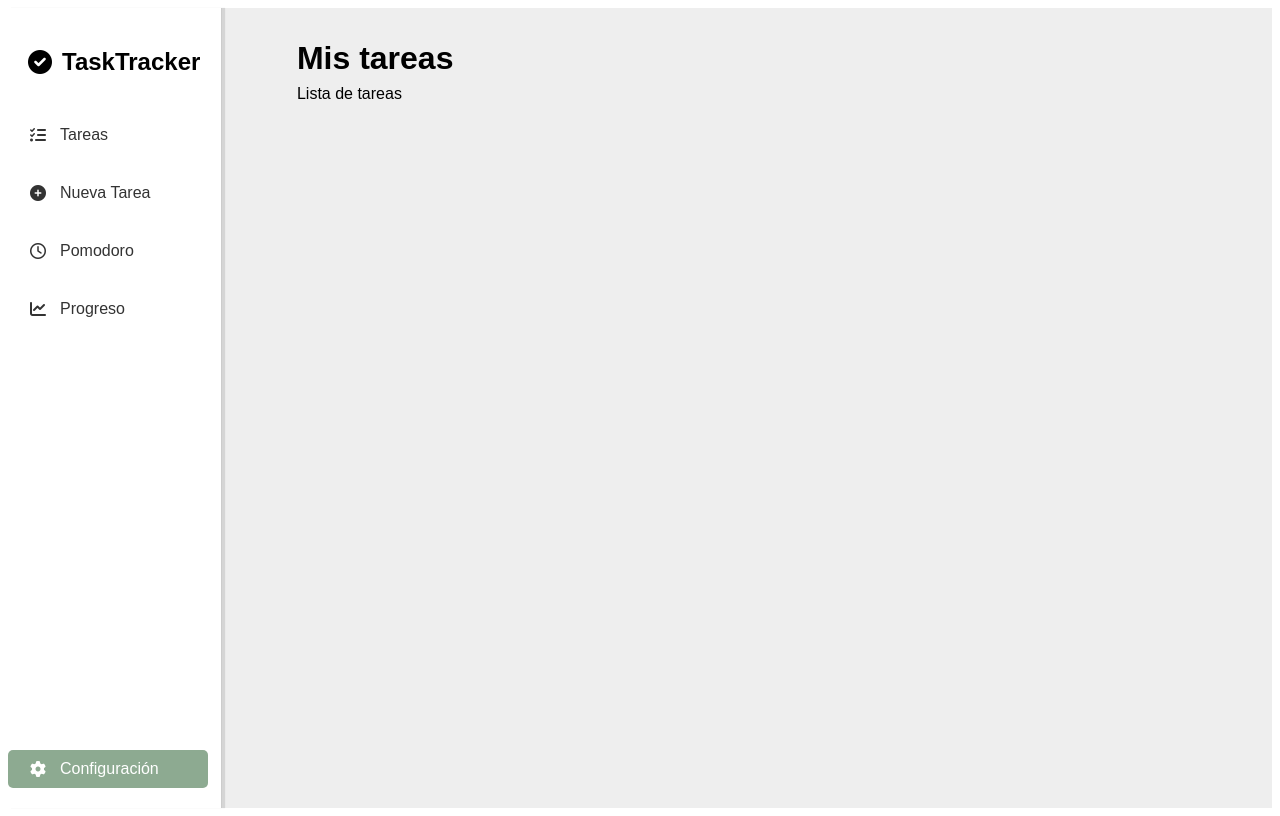
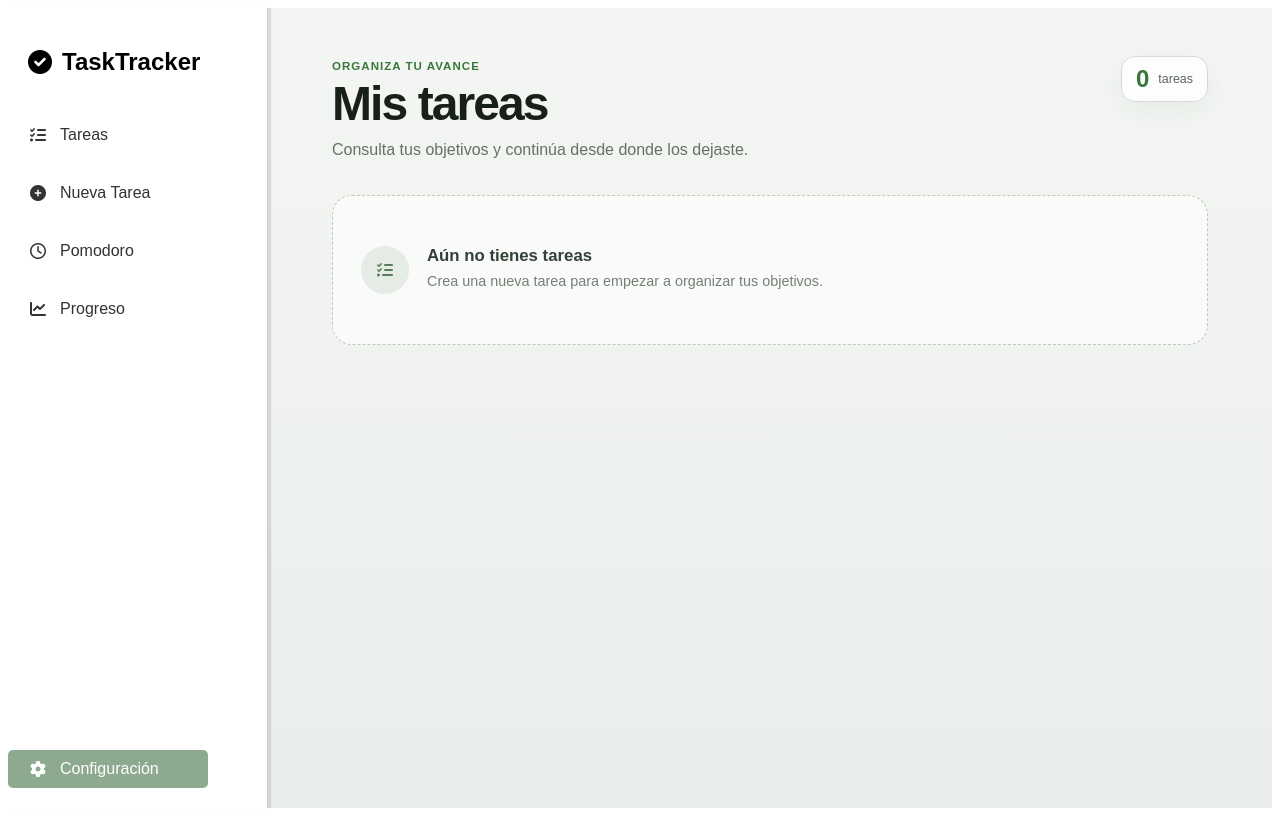
Before and after one commit to AlexSFCodes/Activity-Tracker, a React (Vite) app: page / in a window 1280 px wide. Both pictures are taken after a click on the item "Tareas". Built offline with nearby package versions, Linux system fonts and the light colour scheme.

Commit message:
Diseño de tareas page y logica terminada inicio de progreso page

```diff
--- a/src/App.tsx
+++ b/src/App.tsx
@@ -4,10 +4,11 @@ import NewTaskPage from "./pages/NuevaTarea/NewTaskPage";
 import { useState } from "react";
 import PomodoroPage from "./pages/Pomodoro/PomodoroPage";
 import PomodoroStartModal from "./Components/PomodoroStartModal/PomodoroStartModal";
+import ProgresoPage from "./pages/Progreso/progresoPage";
 
 function App() {
 
-  const [paginaActual, setPaginaActual] = useState<"tareas" | "nuevaTarea" | "pomodoro">("nuevaTarea");
+  const [paginaActual, setPaginaActual] = useState<"tareas" | "nuevaTarea" | "pomodoro" | "progreso">("nuevaTarea");
 
   return (
     <div className="app">
@@ -16,6 +17,7 @@ function App() {
        {paginaActual === "tareas" && <TareasPage />}
         {paginaActual === "nuevaTarea" && <NewTaskPage />}
         {paginaActual === "pomodoro" && <PomodoroPage />}
+        {paginaActual === "progreso" && <ProgresoPage />}
 
     </div>
   );
--- a/src/Components/Sidebar/Sidebar.tsx
+++ b/src/Components/Sidebar/Sidebar.tsx
@@ -1,7 +1,7 @@
 import "./Sidebar.css";
 
 type SidebarProps = {
-  cambiarPagina: (pagina: "tareas" | "nuevaTarea" | "pomodoro") => void;
+  cambiarPagina: (pagina: "tareas" | "nuevaTarea" | "pomodoro" | "progreso") => void;
 };
 
 export default function SideBar({ cambiarPagina }: SidebarProps) {
@@ -24,7 +24,7 @@ export default function SideBar({ cambiarPagina }: SidebarProps) {
                     <i className="far fa-clock"></i>
                     <span> Pomodoro</span>
                 </li>
-                <li  className="SidebarElement">
+                <li  className="SidebarElement" onClick={() => cambiarPagina("progreso")}>
                     <i className="fas fa-chart-line"></i>
                     <span>Progreso</span>
                 </li>
--- a/src/Components/TaskInfoModal/TaskInfoModal.tsx
+++ b/src/Components/TaskInfoModal/TaskInfoModal.tsx
@@ -4,11 +4,12 @@ import type { Paso, Sesion, Tarea } from "../../types";
 interface TaskInfoModalProps {
     OnClose: () => void;
     Task: Tarea;
+    pasos: Paso[];
+    porcentaje: number;
 }
 
-function TaskInfoModal({ OnClose, Task }: TaskInfoModalProps) {
+function TaskInfoModal({ OnClose, Task, pasos, porcentaje }: TaskInfoModalProps) {
     const [sesiones, setSesiones] = useState<Sesion[]>([]);
-    const [pasos, setPasos] = useState<Paso[]>([]);
 
     useEffect(() => {
         const obtenerDatos = async () => {
@@ -16,9 +17,6 @@ function TaskInfoModal({ OnClose, Task }: TaskInfoModalProps) {
             setSesiones(sesionesData);
             console.log("Esto es las sesiones "+ sesionesData);
             console.log(sesionesData)
-            const pasosData = await window.api.listarPasosTarea(Task.id);
-            console.log(pasosData);
-            setPasos(pasosData);
         };
 
         obtenerDatos();
@@ -31,10 +29,6 @@ function TaskInfoModal({ OnClose, Task }: TaskInfoModalProps) {
             window.location.reload();
         }
     };
-
-    const porcentaje = pasos.length > 0
-        ? Math.round((pasos.filter(p => p.completado === 1).length / pasos.length) * 100)
-        : Task.progreso;
 
     const sesionesCompletadas = sesiones.length;
 
--- a/src/index.css
+++ b/src/index.css
@@ -1,6 +1,8 @@
 .app {
     display: flex;
+    width: 100%;
     min-height: 100vh;
+    min-width: 0;
     font-family: 'Nombre de la fuente', sans-serif;
     box-sizing: border-box;
 }
--- /dev/null
+++ b/src/pages/Progreso/progresoPage.tsx
@@ -0,0 +1,10 @@
+export default function ProgresoPage() {
+
+    return (
+        <div>
+            <h1>Progreso Page</h1>
+            {/* Add your content here */}
+            <p>Este es el contenido de la página de progreso.</p>
+        </div>
+    );
+}
--- a/src/pages/Tareas/TareasPage.css
+++ b/src/pages/Tareas/TareasPage.css
@@ -1,32 +1,111 @@
 .tareas-page {
+    flex: 1 1 auto;
+    min-width: 0;
     min-height: 100vh;
-    padding: 2rem;
-    background-color: #eeeeee;
-    width: 100%;
+    padding: 48px clamp(20px, 5vw, 72px) 72px;
+    background: linear-gradient(180deg, #f4f6f3 0%, #eaeeea 100%);
+    color: #27312a;
+    container-type: inline-size;
 }
 
-.tareas-container {
-    width: 100%;
-    max-width: 900px;
-    margin: 0 auto;
+.tareas-container { width: 100%; max-width: 1240px; margin: 0 auto; }
+
+.tareas-header {
+    display: flex;
+    align-items: flex-start;
+    justify-content: space-between;
+    gap: 24px;
+    margin-bottom: 32px;
 }
 
-.ta .tareas-header {
-    margin-bottom: 2rem;
+.tareas-eyebrow {
+    color: #39783b;
+    font-size: .72rem;
+    font-weight: 800;
+    letter-spacing: .09em;
+    text-transform: uppercase;
 }
 
 .tareas-header h1 {
-    margin: 0;
-    font-size: 2rem;
+    margin: 6px 0 0;
+    color: #17211a;
+    font-size: clamp(2rem, 5vw, 3rem);
+    line-height: 1;
+    letter-spacing: -.04em;
 }
 
 .tareas-header p {
-    margin: 0.5rem 0 0;
-    color: #000000;
+    max-width: 560px;
+    margin: 10px 0 0;
+    color: #667067;
+    line-height: 1.55;
 }
 
-.tareas-list {
+.tareas-counter {
     display: flex;
-    flex-direction: column;
-    gap: 1rem;
+    align-items: center;
+    gap: 9px;
+    padding: 10px 14px;
+    border: 1px solid #d4ddd5;
+    border-radius: 14px;
+    background: rgba(255, 255, 255, .78);
+    color: #59665b;
+    font-size: .78rem;
+    box-shadow: 0 8px 24px rgba(40, 60, 44, .06);
 }
+
+.tareas-counter strong { color: #39783b; font-size: 1.5rem; line-height: 1; }
+.tareas-list { display: grid; gap: 16px; }
+
+.tareas-empty {
+    display: flex;
+    align-items: center;
+    gap: 18px;
+    min-height: 150px;
+    padding: 28px;
+    border: 1px dashed #bdc9be;
+    border-radius: 20px;
+    background: rgba(255, 255, 255, .6);
+}
+
+.tareas-empty > span {
+    display: grid;
+    flex: 0 0 auto;
+    place-items: center;
+    width: 48px;
+    height: 48px;
+    border-radius: 50%;
+    background: #e4ece5;
+    color: #56805a;
+}
+
+.tareas-empty h2 { margin: 0 0 5px; color: #334037; font-size: 1.05rem; }
+.tareas-empty p { margin: 0; color: #758076; font-size: .9rem; line-height: 1.5; }
+
+@media (max-width: 900px) {
+    .tareas-page { padding: 32px 16px 52px; }
+}
+
+@container (max-width: 560px) {
+    .tareas-header {
+        flex-direction: column;
+        gap: 18px;
+        margin-bottom: 24px;
+    }
+
+    .tareas-counter { align-self: flex-start; }
+
+    .tareas-empty {
+        align-items: flex-start;
+        padding: 22px;
+    }
+}
+
+@media (max-width: 440px) {
+    .tareas-page { padding-inline: 12px; }
+}
+
+@container (max-width: 380px) {
+    .tareas-header h1 { font-size: 2rem; }
+    .tareas-empty { flex-direction: column; }
+}
--- a/src/pages/Tareas/TareasPage.tsx
+++ b/src/pages/Tareas/TareasPage.tsx
@@ -2,18 +2,41 @@ import TaskCard from "./TaskCard";
 import "./TareasPage.css";
 import TaskInfoModal from "../../Components/TaskInfoModal/TaskInfoModal";
 import { useEffect, useState } from "react";
-import type { Tarea } from "../../types";
+import type { Paso, Tarea } from "../../types";
 
 export default function TareasPage() {
     const [tareas, setTareas] = useState<Tarea[]>([]);
     // Tarea seleccionada por el usuario (y controla si el modal se abre)
     const [tareaSeleccionada, setTareaSeleccionada] = useState<Tarea | null>(null);
+    const [pasosPorTarea, setPasosPorTarea] = useState<Record<number, Paso[]>>({});
+    const [porcentajePorTarea, setPorcentajePorTarea] = useState<Record<number, number>>({});
 
     async function fetchTareas() {
         try {
             const tareasObtenidas = await window.api.mostrarTareas();
+            const pasosDeCadaTarea = await Promise.all(
+                tareasObtenidas.map(async (tarea: Tarea) => ({
+                    tarea,
+                    pasos: await window.api.listarPasosTarea(tarea.id),
+                }))
+            );
+
+            const nuevosPasosPorTarea: Record<number, Paso[]> = {};
+            const nuevosPorcentajes: Record<number, number> = {};
+
+            pasosDeCadaTarea.forEach(({ tarea, pasos }) => {
+                nuevosPasosPorTarea[tarea.id] = pasos;
+                nuevosPorcentajes[tarea.id] = pasos.length > 0
+                    ? Math.round(
+                        (pasos.filter((paso: Paso) => paso.completado === 1).length / pasos.length) * 100
+                    )
+                    : tarea.progreso;
+            });
+
             console.log("Tareas obtenidas:", tareasObtenidas);
             setTareas(tareasObtenidas);
+            setPasosPorTarea(nuevosPasosPorTarea);
+            setPorcentajePorTarea(nuevosPorcentajes);
         } catch (err) {
             console.error("Error al obtener las tareas:", err);
         }
@@ -36,23 +59,43 @@ export default function TareasPage() {
             {tareaSeleccionada && (
                 <TaskInfoModal
                     Task={tareaSeleccionada}
+                    pasos={pasosPorTarea[tareaSeleccionada.id] ?? []}
+                    porcentaje={porcentajePorTarea[tareaSeleccionada.id] ?? tareaSeleccionada.progreso}
                     OnClose={handleCerrarModal}
                 />
             )}
             <section className="tareas-container">
                 <header className="tareas-header">
+                    <div>
+                        <span className="tareas-eyebrow">Organiza tu avance</span>
                         <h1>Mis tareas</h1>
-                    <p>Lista de tareas</p>
+                        <p>Consulta tus objetivos y continúa desde donde los dejaste.</p>
+                    </div>
+                    <div className="tareas-counter" aria-label={`${tareas.length} tareas registradas`}>
+                        <strong>{tareas.length}</strong>
+                        <span>{tareas.length === 1 ? "tarea" : "tareas"}</span>
+                    </div>
                 </header>
 
                 <div className="tareas-list">
-                    {tareas.map((tarea) => (
+                    {tareas.length > 0 ? (
+                        tareas.map((tarea) => (
                             <TaskCard
                                 key={tarea.id}
                                 tarea={tarea}
                                 onSeleccion={handleSeleccion}
+                                progreso={porcentajePorTarea[tarea.id] ?? tarea.progreso}
                             />
-                    ))}
+                        ))
+                    ) : (
+                        <div className="tareas-empty" role="status">
+                            <span aria-hidden="true"><i className="fas fa-tasks" /></span>
+                            <div>
+                                <h2>Aún no tienes tareas</h2>
+                                <p>Crea una nueva tarea para empezar a organizar tus objetivos.</p>
+                            </div>
+                        </div>
+                    )}
                 </div>
             </section>
         </main>
```
Also changed, not shown: src/pages/Tareas/TaskCard.css (+109 -34 lines), src/pages/Tareas/TaskCard.tsx (+19 -9 lines), src/Components/Sidebar/Sidebar.css (line endings or trailing spaces). Lines whose indentation alone changed are shown as unchanged.
